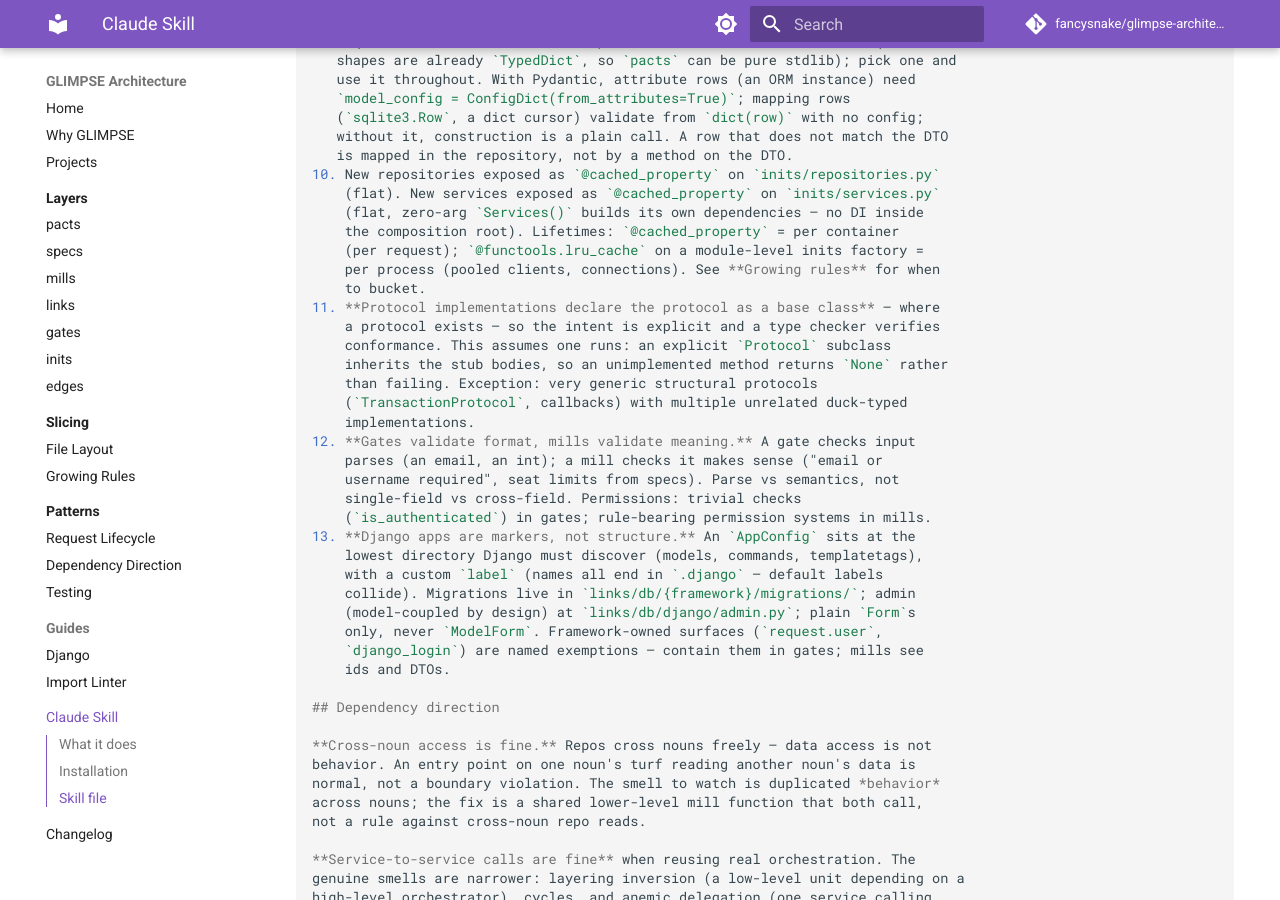
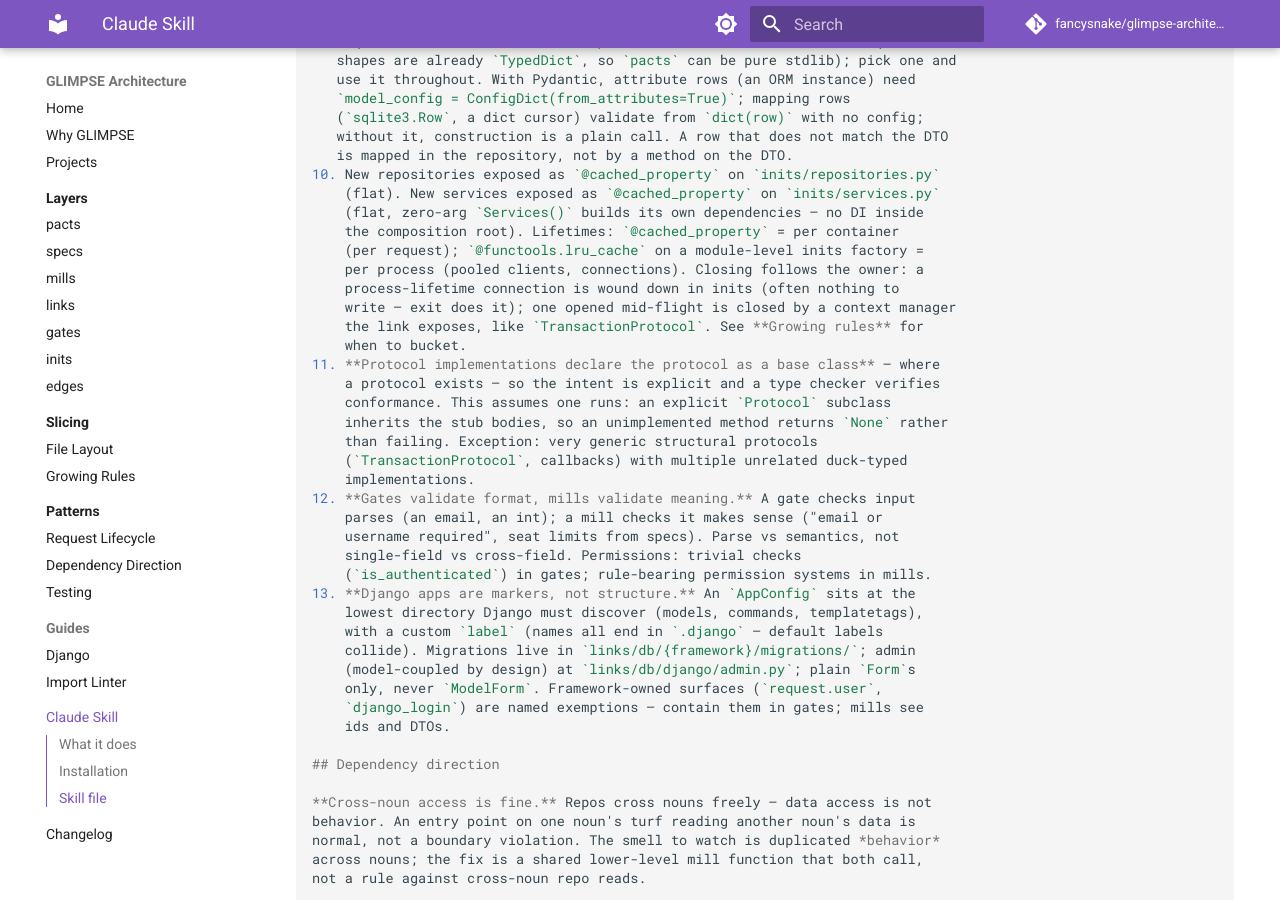
Before and after one commit to fancysnake/glimpse-architecture, an MkDocs documentation site: the page built from docs/claude-skill/index.md, in a window 1280 px wide and 900 px high, scrolled down 8629 px. Built offline with MkDocs 1.6.1 and Material for MkDocs 9.7.7, drawn with Linux system fonts in a browser that asks for light colours; comment, search, counter and statistics services are not loaded.

Commit message:
Closing a connection follows whoever owns its lifetime
The inits contents list promised guidance on opening and closing connections
and only ever showed opening, which leaves the sqlite CLI and the per-request
web case both unanswered.

A connection opened with the process dies with it, so the wind-down sits in
inits beside what opened it — often nothing to write, since exit does the job.
One opened mid-flight is not inits' to close: the link exposes a context
manager that opens and closes it around the work, the way TransactionProtocol
wraps a transaction, and the caller never handles the lifetime.

```diff
--- a/SKILL.md
+++ b/SKILL.md
@@ -410,8 +410,11 @@ hatches, not invitations.
     (flat, zero-arg `Services()` builds its own dependencies — no DI inside
     the composition root). Lifetimes: `@cached_property` = per container
     (per request); `@functools.lru_cache` on a module-level inits factory =
-    per process (pooled clients, connections). See **Growing rules** for when
-    to bucket.
+    per process (pooled clients, connections). Closing follows the owner: a
+    process-lifetime connection is wound down in inits (often nothing to
+    write — exit does it); one opened mid-flight is closed by a context manager
+    the link exposes, like `TransactionProtocol`. See **Growing rules** for
+    when to bucket.
 11. **Protocol implementations declare the protocol as a base class** — where
     a protocol exists — so the intent is explicit and a type checker verifies
     conformance. This assumes one runs: an explicit `Protocol` subclass
--- a/SKILL.src.md
+++ b/SKILL.src.md
@@ -352,8 +352,11 @@ hatches, not invitations.
     (flat, zero-arg `Services()` builds its own dependencies — no DI inside
     the composition root). Lifetimes: `@cached_property` = per container
     (per request); `@functools.lru_cache` on a module-level inits factory =
-    per process (pooled clients, connections). See **Growing rules** for when
-    to bucket.
+    per process (pooled clients, connections). Closing follows the owner: a
+    process-lifetime connection is wound down in inits (often nothing to
+    write — exit does it); one opened mid-flight is closed by a context manager
+    the link exposes, like `TransactionProtocol`. See **Growing rules** for
+    when to bucket.
 11. **Protocol implementations declare the protocol as a base class** — where
     a protocol exists — so the intent is explicit and a type checker verifies
     conformance. This assumes one runs: an explicit `Protocol` subclass
```
Also changed, not shown: docs/layers/inits.md (+9 -0 lines), review.md (+9 -1 lines).
